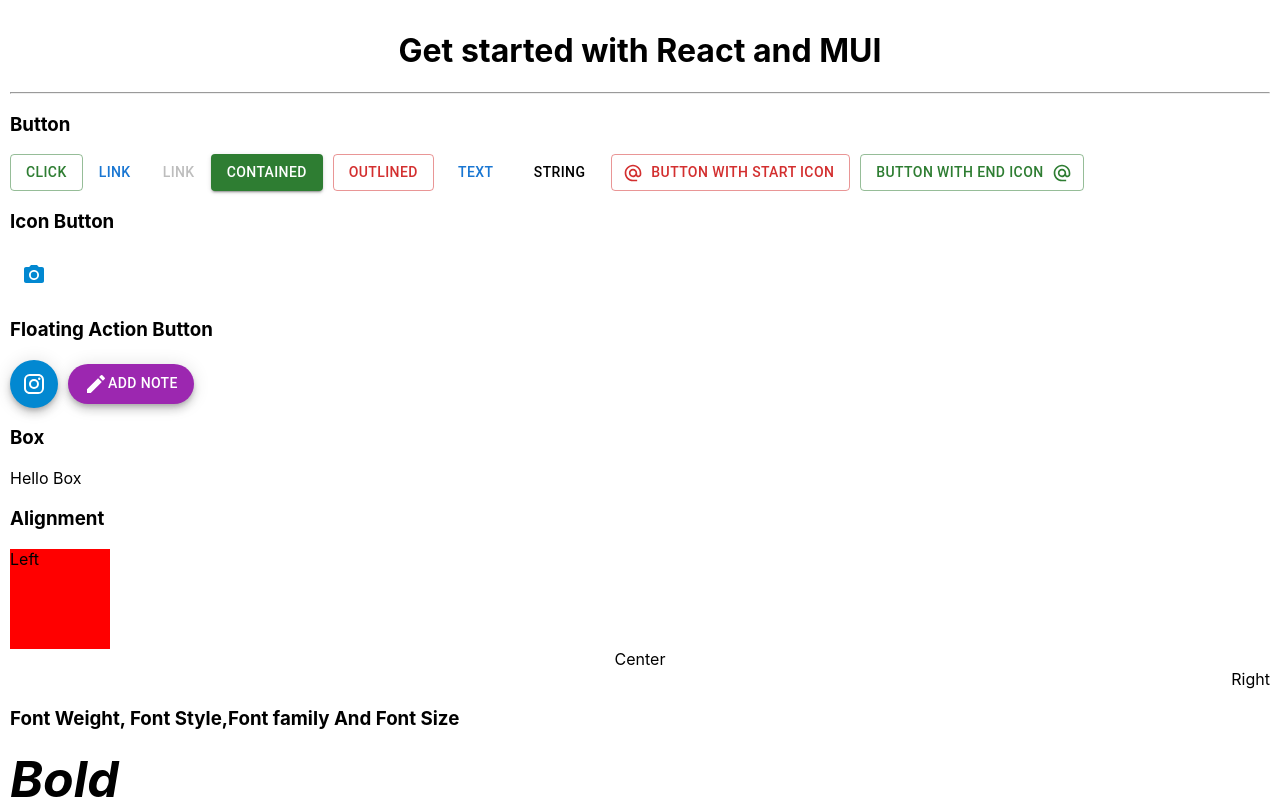
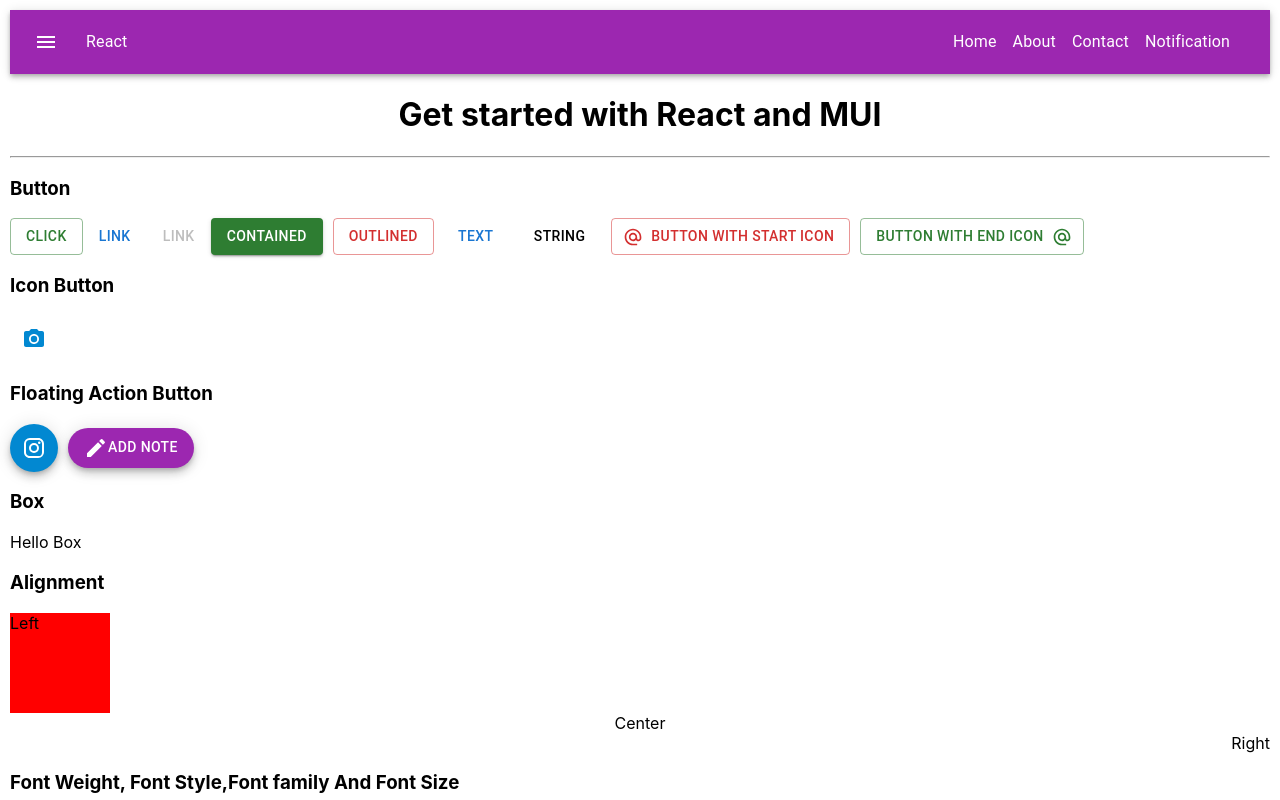
Before and after one commit to devkishor8007/mui-react, a React (Create React App) app: page / in a window 1280 px wide. Shown: the top 800 px of the page. Built offline with nearby package versions, Linux system fonts and the light colour scheme.

Commit message:
add appbar alert

```diff
--- a/src/App.js
+++ b/src/App.js
@@ -9,11 +9,14 @@
 import ListType from "./Components/ListType";
 import GridType from "./Components/GridType";
 import StackType from "./Components/StackType";
+import AlertType from "./Components/AlertType";
+import AppBarType from "./Components/AppBarType";
 
 export default function App() {
   return (
     <>
       <div style={{ padding: "10px" }}>
+        <AppBarType />
         <h1 style={{ textAlign: "center" }}>Get started with React and MUI</h1>
         <hr />
         <ButtonType />
@@ -25,6 +28,7 @@
         <ListType />
         <GridType />
         <StackType />
+        <AlertType />
       </div>
     </>
   );
--- /dev/null
+++ b/src/Components/AlertType.js
@@ -0,0 +1,22 @@
+import Alert from "@mui/material/Alert";
+
+import React from "react";
+
+export default function AlertType() {
+  return (
+    <div>
+      <h3>Alert</h3>
+      <Alert color="warning" severity="warning" variant="standard">
+        This is reactjs
+      </Alert>
+      <Alert
+        sx={{ marginTop: "10px" }}
+        color="info"
+        severity="success"
+        variant="outlined"
+      >
+        This is Material UI
+      </Alert>
+    </div>
+  );
+}
--- /dev/null
+++ b/src/Components/AppBarType.js
@@ -0,0 +1,61 @@
+import {
+  Toolbar,
+  AppBar,
+  List,
+  IconButton,
+  Typography,
+  Drawer,
+  ListItemIcon,
+  ListItemText,
+  ListItem,
+  Divider,
+} from "@mui/material";
+import AssignmentIcon from "@mui/icons-material/Assignment";
+
+import MenuIcon from "@mui/icons-material/Menu";
+
+import React from "react";
+
+export default function AppBarType() {
+  const [open, setOpen] = React.useState(false);
+  return (
+    <div>
+      <Drawer open={open} onClose={() => setOpen(false)}>
+        <List disablePadding>
+          {["First", "Second", "Third"].map((data) => {
+            return (
+              <div>
+                <ListItem sx={{ marginTop: "20px" }}>
+                  <ListItemIcon>
+                    <AssignmentIcon />
+                  </ListItemIcon>
+                  <ListItemText primary={data} />
+                </ListItem>
+                <Divider />
+              </div>
+            );
+          })}
+        </List>
+      </Drawer>
+      <AppBar position="relative" color="secondary">
+        <Toolbar>
+          <IconButton
+            edge="start"
+            sx={{ mr: 2 }}
+            aria-label="menu"
+            size="large"
+            color="inherit"
+            onClick={() => setOpen(true)}
+          >
+            <MenuIcon />
+          </IconButton>
+          <Typography sx={{ flexGrow: 1, mr: 2 }}>React</Typography>
+          <Typography sx={{ mr: 2 }}>Home</Typography>
+          <Typography sx={{ mr: 2 }}>About</Typography>
+          <Typography sx={{ mr: 2 }}>Contact</Typography>
+          <Typography sx={{ mr: 2 }}>Notification</Typography>
+        </Toolbar>
+      </AppBar>
+    </div>
+  );
+}
```
